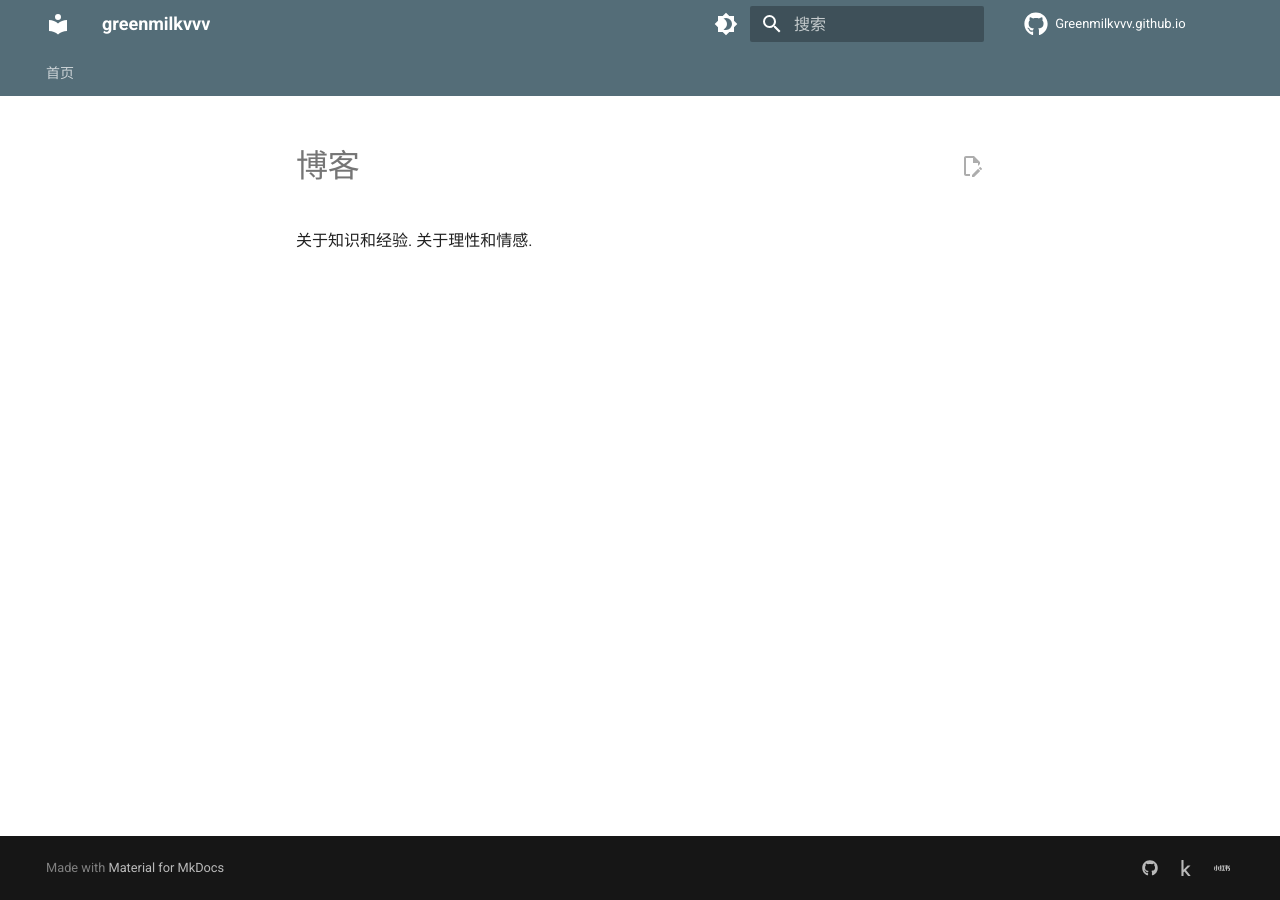
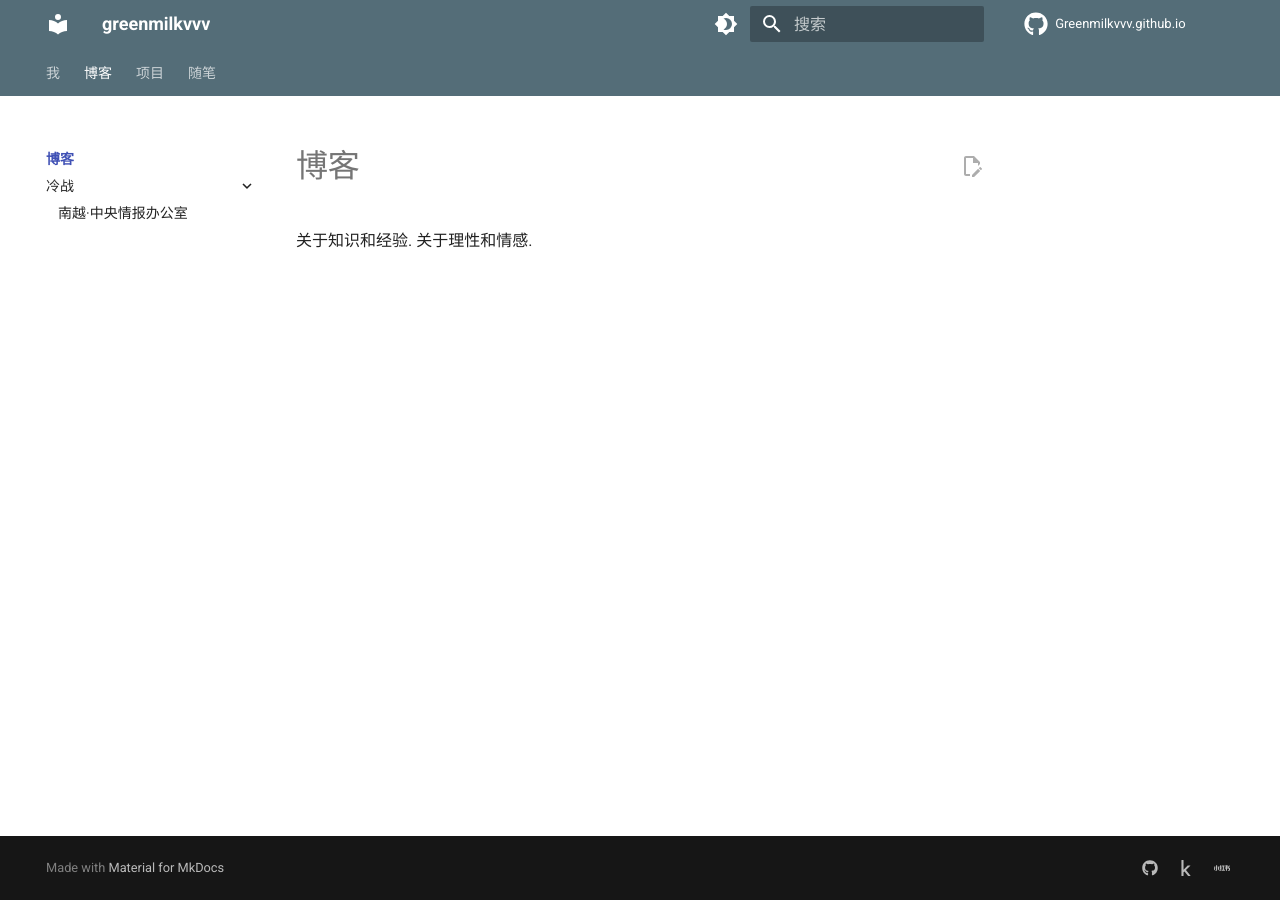
Before and after one commit to Greenmilkvvv/Greenmilkvvv.github.io, an MkDocs documentation site: the page built from docs/Blogs/index.md, in a window 1280 px wide. Built offline with MkDocs 1.6.1 and Material for MkDocs 9.7.7, drawn with Linux system fonts in a browser that asks for light colours; comment, search, counter and statistics services are not loaded.

Commit message:
expand framework

```diff
--- a/mkdocs.yml
+++ b/mkdocs.yml
@@ -4,11 +4,17 @@ site_url: https://Greenmilkvvv.github.io
 
   # 配置导航菜单
 nav:
-  - 首页: index.md
-  # - 关于我: about.md
-  # - 博客:
-  #     - 第一篇博客: blog/post1.md
-
+  - 我:
+    - index.md
+    - 我的生活: mulife.md
+  - 博客:
+    - Blogs/index.md
+    - 冷战:
+      - 南越·中央情报办公室: Blogs/CIO_SouthVietnam.md
+  - 项目:
+    - Projects/index.md
+  - 随笔:
+    - Essays/index.md
 
 # 启用 Material 主题
 theme:
```
